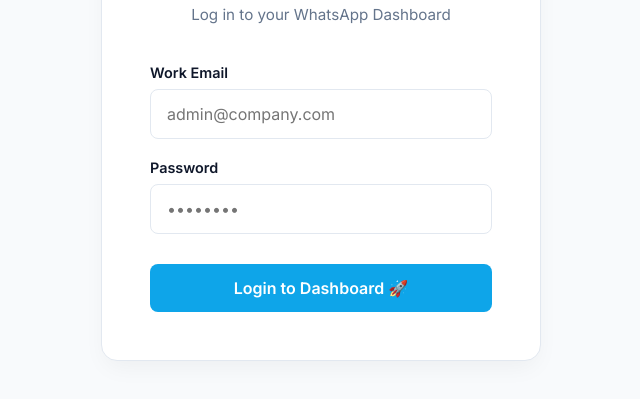
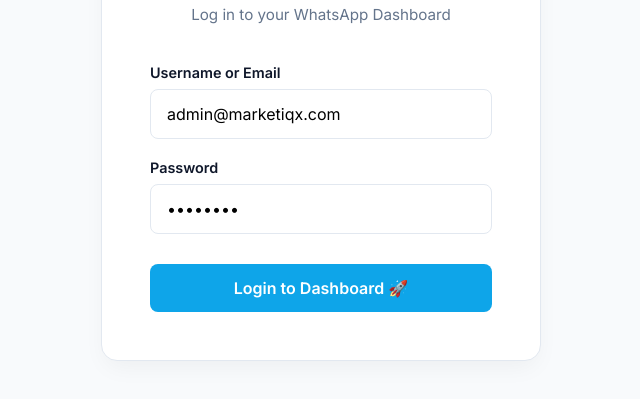
Before and after one commit to Asmitakukreja18/WHATSAPPMARKETING, a website: page index.html in a window 1280 px wide. Shown: the part 265-664 px from the top of the page, without its empty margins (319-959 px from the left). Drawn offline with Linux system fonts and the light colour scheme.

Commit message:
Prefill demo credentials on login page

```diff
--- a/index.html
+++ b/index.html
@@ -128,13 +128,13 @@
 
     <form onsubmit="event.preventDefault(); window.location.href='dashboard.html';">
       <div class="form-group">
-        <label for="email">Work Email</label>
-        <input type="email" id="email" placeholder="admin@company.com" required>
+        <label for="email">Username or Email</label>
+        <input type="text" id="email" value="admin@marketiqx.com" placeholder="admin or admin@marketiqx.com" required>
       </div>
 
       <div class="form-group">
         <label for="password">Password</label>
-        <input type="password" id="password" placeholder="••••••••" required>
+        <input type="password" id="password" value="admin123" placeholder="••••••••" required>
       </div>
 
       <button type="submit" class="btn">Login to Dashboard 🚀</button>
```
